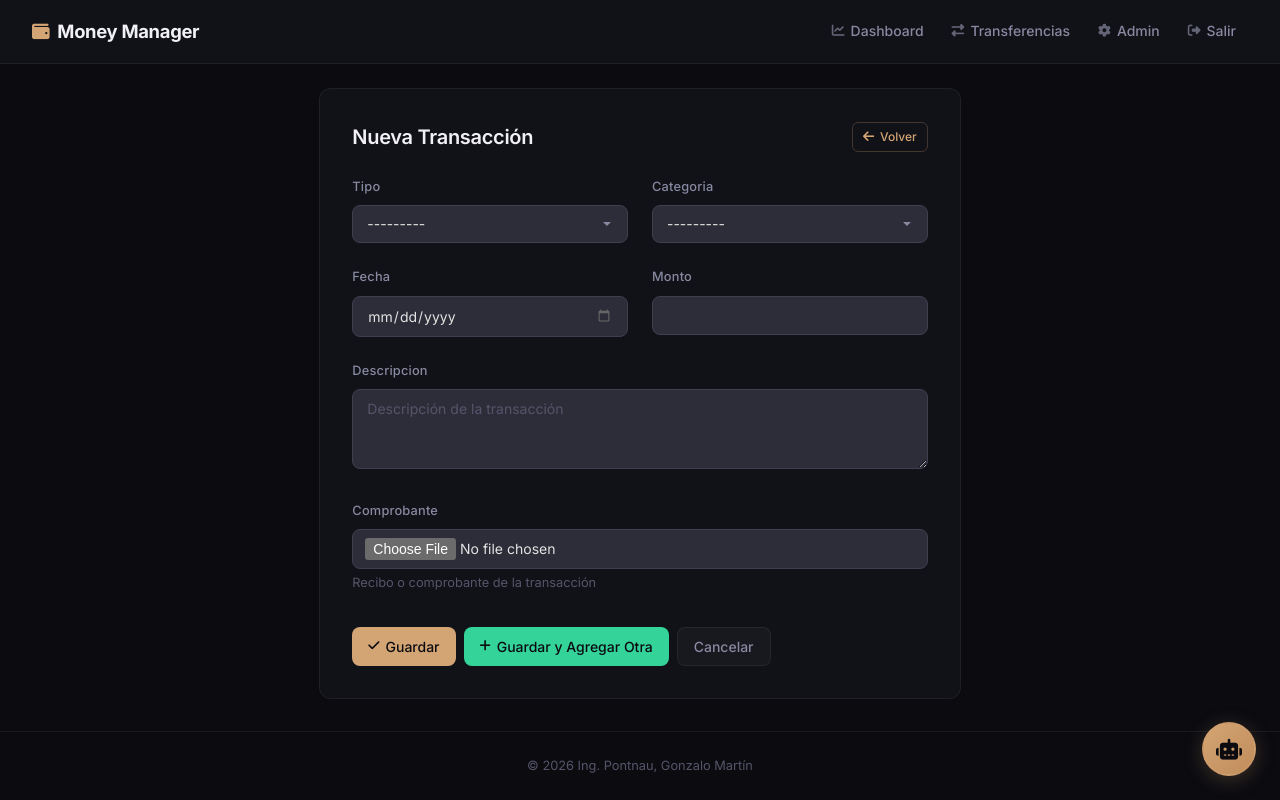
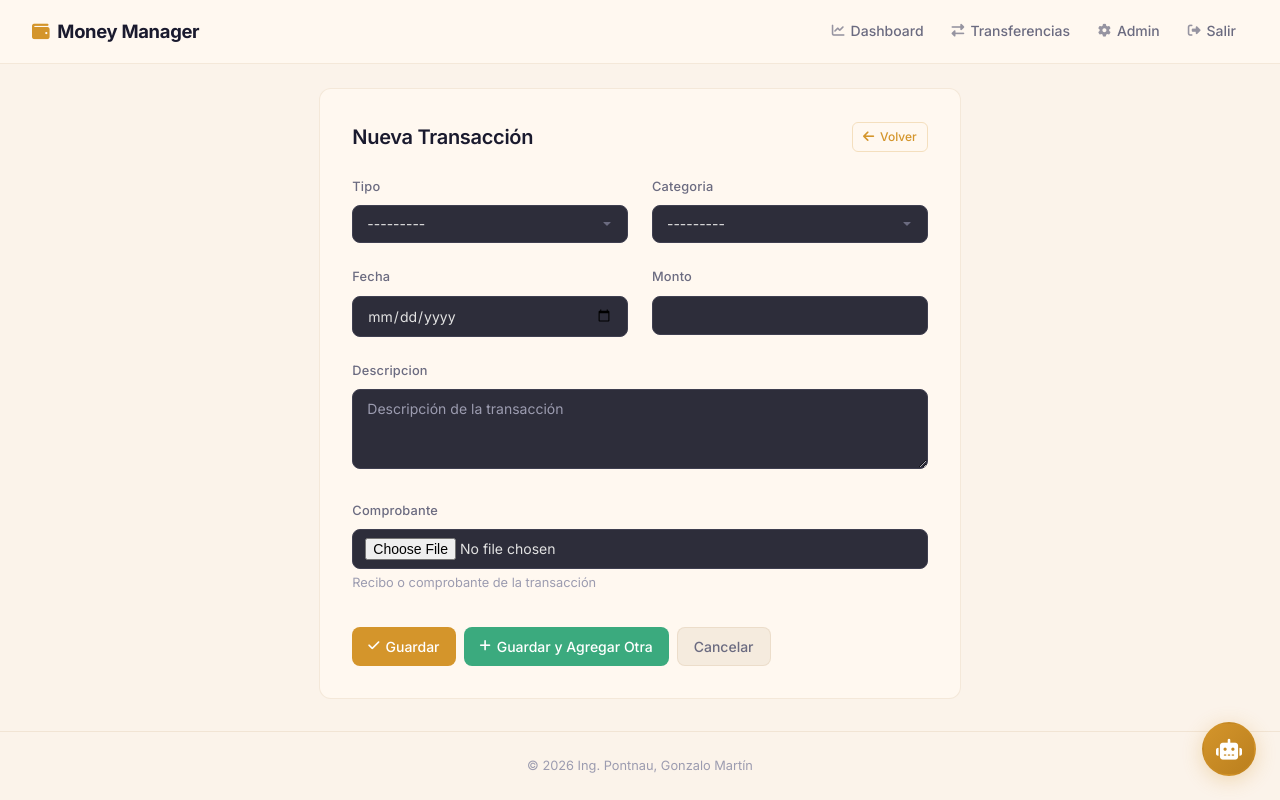
Before and after one commit to GonzaloPontnau/money-manager-python, a Django app: page /transacciones/nueva/ in a window 1280 px wide. Run offline with Django 5.2, Linux system fonts and the light colour scheme; the visitor is signed in with stand-in values (Sample User, id 1); data comes from the database, SQL or seed files in the repository.

Commit message:
feat: Implement core finance management application, chatbot functionality, and initial project setup with styling and documentation.

```diff
--- a/chatbot/views/chat_views.py
+++ b/chatbot/views/chat_views.py
@@ -30,6 +30,7 @@ def send_message(request):
         return JsonResponse({'error': 'session_id requerido'}, status=400)
 
     try:
+        logger.debug("Chat request: user=%s session=%s msg_len=%d", request.user.username, session_id[:8], len(user_message))
         result = process_message(request.user, user_message, session_id)
         return JsonResponse(result)
     except Exception as e:
--- a/finanzas/middleware.py
+++ b/finanzas/middleware.py
@@ -1,5 +1,10 @@
+import logging
+
 from django.utils.deprecation import MiddlewareMixin
 from django.conf import settings
+
+logger = logging.getLogger(__name__)
+
 
 class CachingMiddleware(MiddlewareMixin):
     """Middleware que agrega encabezados de caché para mejorar el rendimiento."""
--- a/finanzas/views/dashboard_views.py
+++ b/finanzas/views/dashboard_views.py
@@ -1,3 +1,5 @@
+import logging
+
 from django.shortcuts import render
 from django.contrib.auth.decorators import login_required
 from django.db.models import Sum, Q
@@ -5,6 +7,8 @@ from django.utils.timezone import now, timedelta
 from django.views.decorators.cache import cache_page
 
 from finanzas.models.transaccion import Transaccion
+
+logger = logging.getLogger(__name__)
 
 @login_required
 def dashboard_view(request):
--- a/finanzas/views/transaccion_views.py
+++ b/finanzas/views/transaccion_views.py
@@ -1,3 +1,5 @@
+import logging
+
 from django.shortcuts import render, redirect, get_object_or_404
 from django.contrib.auth.decorators import login_required
 from django.contrib import messages
@@ -9,6 +11,8 @@ from django.views.decorators.cache import cache_page
 from finanzas.models.transaccion import Transaccion
 from finanzas.models.categoria import Categoria
 from finanzas.forms.transaccion_form import TransaccionForm
+
+logger = logging.getLogger(__name__)
 
 @login_required
 def lista_transacciones(request):
@@ -67,6 +71,8 @@ def nueva_transaccion(request):
         form = TransaccionForm(request.POST, request.FILES, usuario=request.user)
         if form.is_valid():
             transaccion = form.save()
+            logger.info("Nueva transacción: id=%d tipo=%s monto=%s user=%s",
+                        transaccion.id, transaccion.tipo, transaccion.monto, request.user.username)
             messages.success(request, "Transacción registrada correctamente")
 
             # Redirigir a la lista o a otra nueva transacción según el botón usado
@@ -98,6 +104,7 @@ def editar_transaccion(request, id):
         form = TransaccionForm(request.POST, request.FILES, usuario=request.user, instance=transaccion)
         if form.is_valid():
             form.save()
+            logger.info("Transacción editada: id=%d user=%s", transaccion.id, request.user.username)
             messages.success(request, "Transacción actualizada correctamente")
             return redirect('finanzas:lista_transacciones')
     else:
@@ -117,6 +124,7 @@ def eliminar_transaccion(request, id):
     transaccion = get_object_or_404(Transaccion, id=id, usuario=request.user)
 
     if request.method == 'POST':
+        logger.info("Transacción eliminada: id=%d user=%s", transaccion.id, request.user.username)
         transaccion.delete()
         messages.success(request, "Transacción eliminada correctamente")
         return redirect('finanzas:lista_transacciones')
--- a/money_manager/__init__.py
+++ b/money_manager/__init__.py
@@ -3,10 +3,14 @@ Archivo de inicialización del proyecto Django.
 Este archivo permite configurar conexiones a bases de datos alternativas.
 """
 
+import logging
+
+logger = logging.getLogger(__name__)
+
 # Usar PyMySQL como alternativa a MySQLdb
 try:
     import pymysql
     pymysql.install_as_MySQLdb()
-    print("PyMySQL instalado como sustituto de MySQLdb")
+    logger.debug("PyMySQL instalado como sustituto de MySQLdb")
 except ImportError:
     pass
--- a/static/css/chatbot.css
+++ b/static/css/chatbot.css
@@ -10,10 +10,10 @@
     --cb-accent-hover: var(--accent-hover);
     --cb-accent-subtle: var(--accent-subtle);
     --cb-accent-border: var(--accent-border);
-    --cb-bg: #0e0e14;
-    --cb-bg-elevated: #15151d;
+    --cb-bg: #FFF8F0;
+    --cb-bg-elevated: #FBF3EA;
     --cb-bg-msg-user: var(--accent-subtle);
-    --cb-bg-msg-bot: rgba(212, 165, 116, 0.04);
+    --cb-bg-msg-bot: rgba(212, 149, 43, 0.05);
     --cb-width: 380px;
     --cb-bubble-size: 54px;
 }
@@ -28,23 +28,23 @@
     width: var(--cb-bubble-size);
     height: var(--cb-bubble-size);
     border-radius: 50%;
-    background: linear-gradient(135deg, var(--cb-accent), #C08C5A);
+    background: linear-gradient(135deg, var(--cb-accent), #BA7F1E);
     border: 2px solid var(--cb-accent-border);
-    color: #0b0b10;
+    color: #FFFFFF;
     font-size: 1.3rem;
     cursor: pointer;
     z-index: 1000;
     display: flex;
     align-items: center;
     justify-content: center;
-    box-shadow: 0 4px 20px rgba(212, 165, 116, 0.25);
+    box-shadow: 0 4px 20px rgba(212, 149, 43, 0.30);
     transition: all var(--transition-base);
     outline: none;
 }
 
 .chatbot-bubble:hover {
     transform: scale(1.08);
-    box-shadow: 0 6px 28px rgba(212, 165, 116, 0.4);
+    box-shadow: 0 6px 28px rgba(212, 149, 43, 0.40);
 }
 
 .chatbot-bubble.hidden {
@@ -69,7 +69,7 @@
     display: flex;
     flex-direction: column;
     z-index: 1001;
-    box-shadow: 0 12px 48px rgba(0, 0, 0, 0.5), 0 0 0 1px rgba(212, 165, 116, 0.08);
+    box-shadow: 0 12px 48px rgba(0, 0, 0, 0.12), 0 0 0 1px rgba(212, 149, 43, 0.12);
     transform: translateY(20px) scale(0.95);
     opacity: 0;
     visibility: hidden;
@@ -91,7 +91,7 @@
     justify-content: space-between;
     align-items: center;
     padding: 14px 16px;
-    background: linear-gradient(180deg, #16161e, var(--cb-bg));
+    background: linear-gradient(180deg, #F5EBDE, var(--cb-bg));
     border-bottom: 1px solid var(--cb-accent-border);
     position: relative;
     flex-shrink: 0;
@@ -258,7 +258,7 @@
 
 .chat-message.assistant .message-bubble {
     background-color: var(--cb-bg-msg-bot);
-    border: 1px solid rgba(212, 165, 116, 0.08);
+    border: 1px solid rgba(212, 149, 43, 0.12);
     color: var(--text-primary);
     border-bottom-left-radius: var(--space-xs);
 }
@@ -339,7 +339,7 @@
 
 .followup-btn:hover {
     background: var(--cb-accent);
-    color: #0b0b10;
+    color: #FFFFFF;
     border-color: var(--cb-accent);
 }
 
@@ -432,7 +432,7 @@
     border-radius: var(--radius-lg);
     border: none;
     background: var(--cb-accent);
-    color: #0b0b10;
+    color: #FFFFFF;
     cursor: pointer;
     display: flex;
     align-items: center;
--- a/static/css/styles.css
+++ b/static/css/styles.css
@@ -8,35 +8,38 @@
 
 /* --- Design Tokens --- */
 :root {
-  /* Backgrounds */
-  --bg-primary: #0b0b10;
-  --bg-secondary: #111118;
-  --bg-elevated: #18181f;
-  --bg-input: #1e1e28;
-  --bg-hover: #242430;
+  /* Backgrounds — Warm creamy palette */
+  --bg-primary: #FBF3EA;
+  --bg-secondary: #FFF8F0;
+  --bg-elevated: #F5EBDE;
+  --bg-input: #FFF8F0;
+  --bg-hover: #F0E4D4;
 
   /* Borders */
-  --border: rgba(255, 255, 255, 0.06);
-  --border-hover: rgba(255, 255, 255, 0.12);
+  --border: rgba(180, 140, 90, 0.15);
+  --border-hover: rgba(180, 140, 90, 0.28);
 
   /* Text */
-  --text-primary: #f0f0f5;
-  --text-secondary: #8888a0;
-  --text-tertiary: #55556a;
-
-  /* Accent — Golden (synced with chatbot) */
-  --accent: #D4A574;
-  --accent-hover: #E0B88A;
-  --accent-subtle: rgba(212, 165, 116, 0.08);
-  --accent-border: rgba(212, 165, 116, 0.25);
-
-  /* Semantic */
-  --success: #34d399;
-  --success-subtle: rgba(52, 211, 153, 0.08);
-  --danger: #f87171;
-  --danger-subtle: rgba(248, 113, 113, 0.08);
-  --warning: #fbbf24;
-  --warning-subtle: rgba(251, 191, 36, 0.08);
+  --text-primary: #1A1A2E;
+  --text-secondary: #6B6B80;
+  --text-tertiary: #9C9CB0;
+
+  /* Accent — Warm Amber / Orange */
+  --accent: #D4952B;
+  --accent-hover: #BA7F1E;
+  --accent-subtle: rgba(212, 149, 43, 0.10);
+  --accent-border: rgba(212, 149, 43, 0.25);
+
+  /* Semantic — Softer pastel tones */
+  --success: #3BAA7E;
+  --success-subtle: rgba(59, 170, 126, 0.10);
+  --danger: #D96B6B;
+  --danger-subtle: rgba(217, 107, 107, 0.10);
+  --warning: #D9A641;
+  --warning-subtle: rgba(217, 166, 65, 0.10);
+
+  /* Button text on colored backgrounds */
+  --on-accent: #FFFFFF;
 
   /* Spacing */
   --space-xs: 4px;
@@ -55,10 +58,10 @@
   --radius-xl: 16px;
   --radius-full: 9999px;
 
-  /* Shadows */
-  --shadow-sm: 0 1px 2px rgba(0, 0, 0, 0.3);
-  --shadow-md: 0 4px 12px rgba(0, 0, 0, 0.25);
-  --shadow-lg: 0 8px 24px rgba(0, 0, 0, 0.3);
+  /* Shadows — Lighter, warmer */
+  --shadow-sm: 0 1px 3px rgba(0, 0, 0, 0.06);
+  --shadow-md: 0 4px 12px rgba(0, 0, 0, 0.08);
+  --shadow-lg: 0 8px 24px rgba(0, 0, 0, 0.10);
 
   /* Transitions */
   --transition-fast: 0.15s ease;
@@ -581,24 +584,24 @@ tr.gasto td.amount {
 .btn-primary,
 .btn:not([class*="btn-"]) {
   background-color: var(--accent);
-  color: #0b0b10;
+  color: var(--on-accent);
 }
 
 .btn-primary:hover,
 .btn:not([class*="btn-"]):hover {
   background-color: var(--accent-hover);
-  color: #0b0b10;
+  color: var(--on-accent);
 }
 
 /* Success */
 .btn-success {
   background-color: var(--success);
-  color: #0b0b10;
+  color: var(--on-accent);
 }
 
 .btn-success:hover {
-  background-color: #4ae3ab;
-  color: #0b0b10;
+  background-color: #4dbd8e;
+  color: var(--on-accent);
 }
 
 /* Danger */
@@ -657,7 +660,7 @@ tr.gasto td.amount {
 
 .btn-info:hover {
   background-color: var(--accent);
-  color: #0b0b10;
+  color: var(--on-accent);
 }
 
 /* Button sizes */
@@ -719,7 +722,7 @@ textarea,
   outline: none;
   appearance: none;
   -webkit-appearance: none;
-  color-scheme: dark;
+  color-scheme: light;
 }
 
 input:focus,
@@ -765,7 +768,7 @@ input[type="file"] {
 }
 
 input[type="date"]::-webkit-calendar-picker-indicator {
-  filter: invert(0.6);
+  filter: none;
   cursor: pointer;
 }
 
--- a/static/css/vercel.css
+++ b/static/css/vercel.css
@@ -2,8 +2,8 @@
 @import url('https://fonts.googleapis.com/css2?family=Inter:wght@400;500;600;700&display=swap');
 
 body {
-    background-color: #0B0B10;
-    color: #F0F0F5;
+    background-color: #FBF3EA;
+    color: #1A1A2E;
     font-family: 'Inter', -apple-system, BlinkMacSystemFont, 'Segoe UI', sans-serif;
     margin: 0;
     padding: 0;
--- a/templates/base.html
+++ b/templates/base.html
@@ -3,7 +3,7 @@
 <head>
     <meta charset="UTF-8">
     <meta name="viewport" content="width=device-width, initial-scale=1.0">
-    <meta name="theme-color" content="#0B0B10">
+    <meta name="theme-color" content="#FBF3EA">
     <title>{% block title %}Money Manager{% endblock %}</title>
 
     {% load static %}
@@ -23,7 +23,8 @@
 
     {% block extracss %}{% endblock %}
 
-    <link rel="icon" href="{% static 'favicon.ico' %}" type="image/x-icon">
+    <link rel="icon" href="{% static 'favicon.svg' %}" type="image/svg+xml">
+    <link rel="alternate icon" href="{% static 'favicon.ico' %}" type="image/x-icon">
 
     <!-- jQuery (needed for Bootstrap tabs) -->
     <script src="https://cdn.jsdelivr.net/npm/jquery@3.5.1/dist/jquery.min.js" defer></script>
```
Also changed, not shown: chatbot/services/rag_pipeline.py (+9 -0 lines), docs/API.md (+1 -1 lines), docs/CHATBOT.md (+8 -8 lines), finanzas/apps.py (+5 -3 lines), finanzas/views/auth_views.py (+14 -0 lines), static/css/vercel-fallback.css (+9 -9 lines), static/favicon.svg (added).
